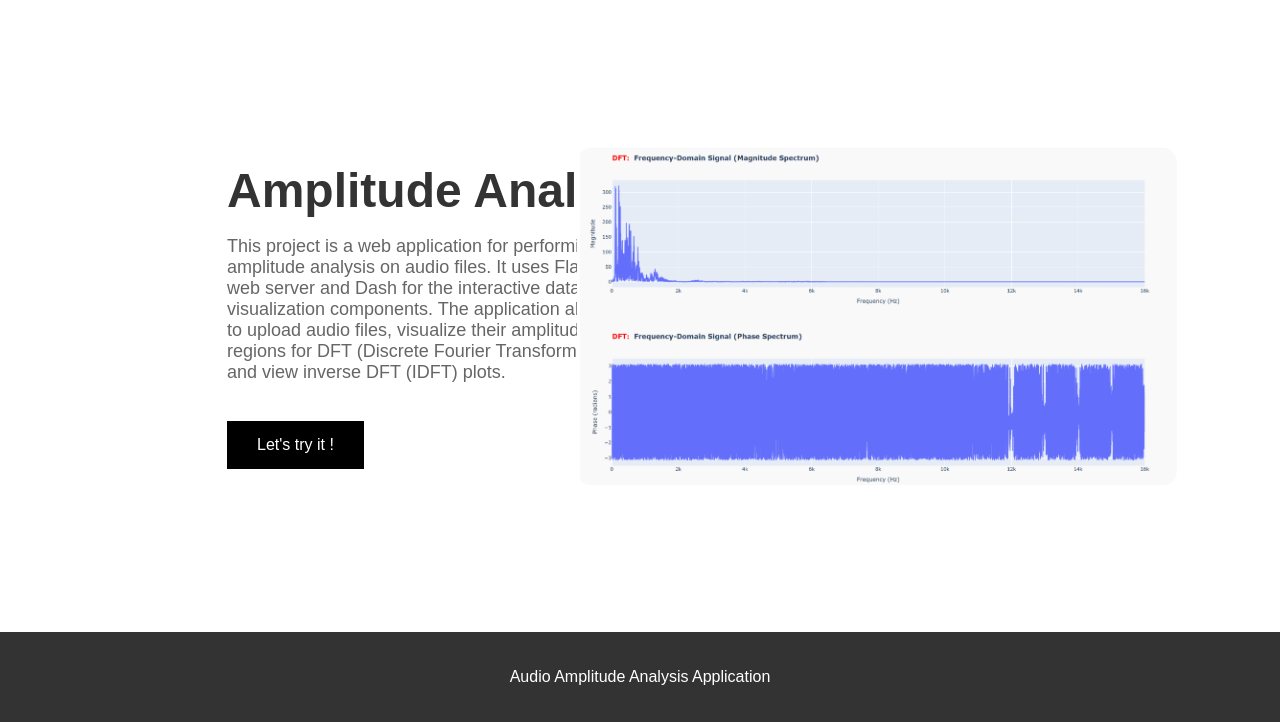
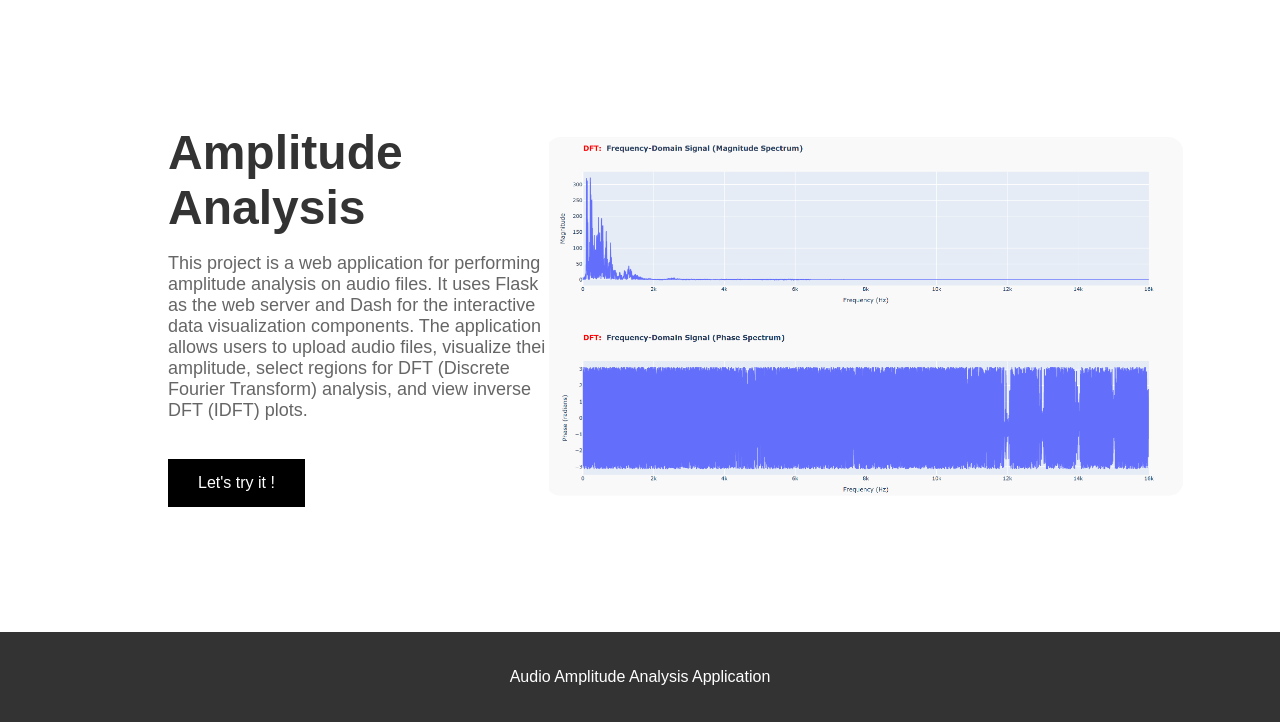
Before and after one commit to kingback156/Amplitude-Analysis, a Flask app: page / in a window 1280 px wide. Shown: the part 78-800 px from the top of the page. Run offline with Flask 3, Linux system fonts and the light colour scheme.

Commit message:
Add files via upload

```diff
--- a/static/styles.css
+++ b/static/styles.css
@@ -52,8 +52,10 @@ nav a {
 }
 
 .hero-text {
-    max-width: 600px;
-    margin-left: 15%;
+    flex: 2;
+    margin-left: 10%;
+    margin-right: 8%;
+    max-width: 36%;
 }
 
 .hero h1 {
@@ -78,8 +80,11 @@ nav a {
 }
 
 .hero img {
-    max-width: 400px;
+    flex: 1;
+    max-width: 36%;
+    height: auto;
     border-radius: 10px;
+    margin-right: 10%;
 }
 
 footer {
```
